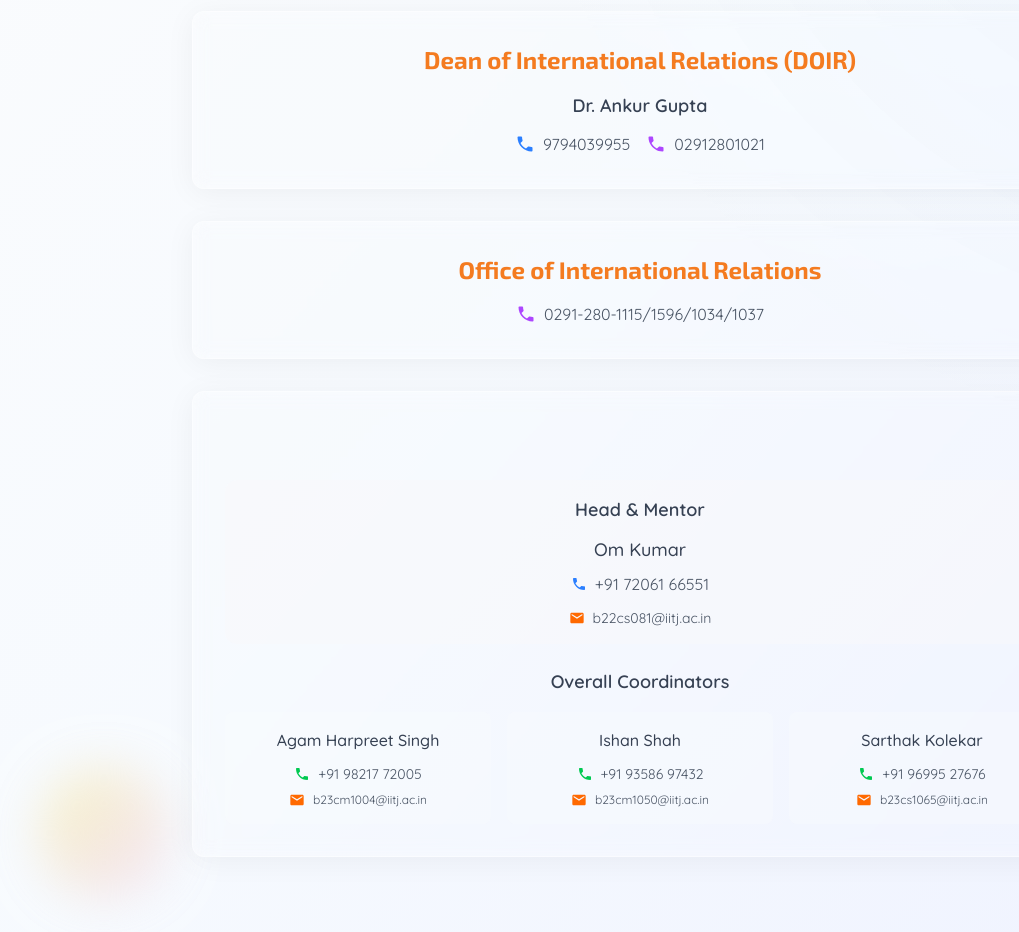
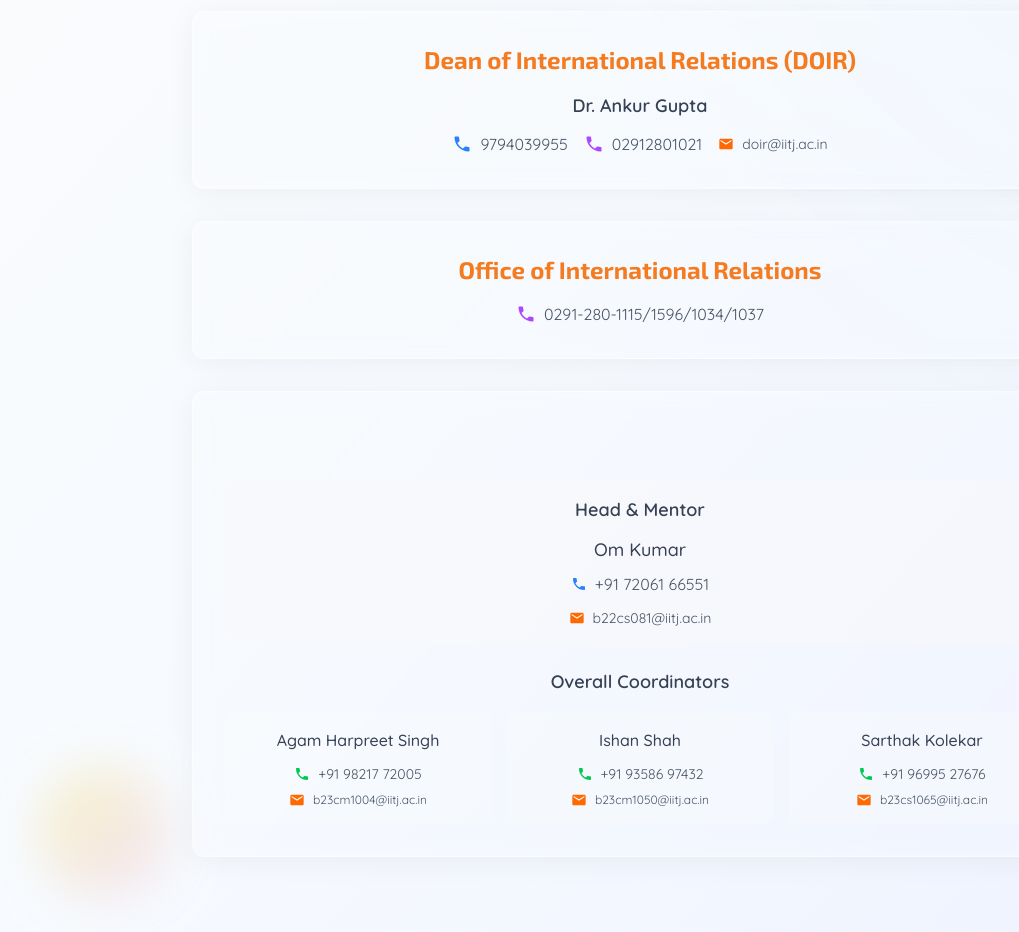
Before and after one commit to harshitsaini17/ir-conclave, a Next.js app in the folder frontend/: page / in a window 1280 px wide. Shown: the part 8400-9332 px from the top of the page, without its empty margins (0-1019 px from the left). Built offline with nearby package versions, Linux system fonts and the light colour scheme.

Commit message:
refactor: add email contact information in ContactUs component; update Navbar background opacity and font weight for consistency

```diff
--- a/frontend/src/components/ContactUs.tsx
+++ b/frontend/src/components/ContactUs.tsx
@@ -201,6 +201,12 @@
                     </svg>
                     <span>02912801021</span>
                   </div>
+                  <div className="flex items-center gap-2">
+                      <svg className="w-4 h-4 text-orange-500" fill="currentColor" viewBox="0 0 24 24">
+                        <path d="M20 4H4c-1.1 0-1.99.9-1.99 2L2 18c0 1.1.9 2 2 2h16c1.1 0 2-.9 2-2V6c0-1.1-.9-2-2-2zm0 4l-8 5-8-5V6l8 5 8-5v2z"/>
+                      </svg>
+                      <span className="text-sm">doir@iitj.ac.in</span>
+                  </div>
                 </div>
               </div>
             </div>
--- a/frontend/src/components/Navbar.tsx
+++ b/frontend/src/components/Navbar.tsx
@@ -229,9 +229,9 @@
               className="xl:hidden overflow-hidden"
             >
               <motion.nav
-                className="mt-6 p-4 rounded-2xl"
+                className="mt-6 p-4 rounded-2xl "
                 style={{
-                  background: 'rgba(255, 245, 205, 0.3)',
+                  background: 'rgba(255, 245, 205, 0.83)',
                   backdropFilter: 'blur(15px)',
                   border: '1px solid rgba(255, 255, 255, 0.2)'
                 }}
@@ -244,7 +244,7 @@
                     key={index}
                     href={item.href}
                     onClick={(e) => handleNavClick(e, item.href, item.id, item.isExternal)}
-                    className={`block py-3 px-4 font-medium rounded-lg transition-all duration-300 relative ${
+                    className={`block py-3 px-4 font-bold rounded-lg transition-all duration-300 relative ${
                       !item.isExternal && activeSection === item.id
                         ? 'text-blue-700 font-semibold bg-white/10'
                         : 'text-gray-700 hover:text-blue-600 hover:bg-white/10'
@@ -256,7 +256,7 @@
                   >
                     <span className="flex items-center justify-between">
                       <span className="flex items-center space-x-3">
-                        <motion.span
+                        {/* <motion.span
                           className={`w-2 h-2 rounded-full ${
                             !item.isExternal && activeSection === item.id
                               ? 'bg-blue-600'
@@ -270,7 +270,7 @@
                             repeat: !item.isExternal && activeSection === item.id ? Infinity : 0,
                             ease: "easeInOut"
                           }}
-                        />
+                        /> */}
                         {item.label}
                       </span>
                       <motion.svg
```
